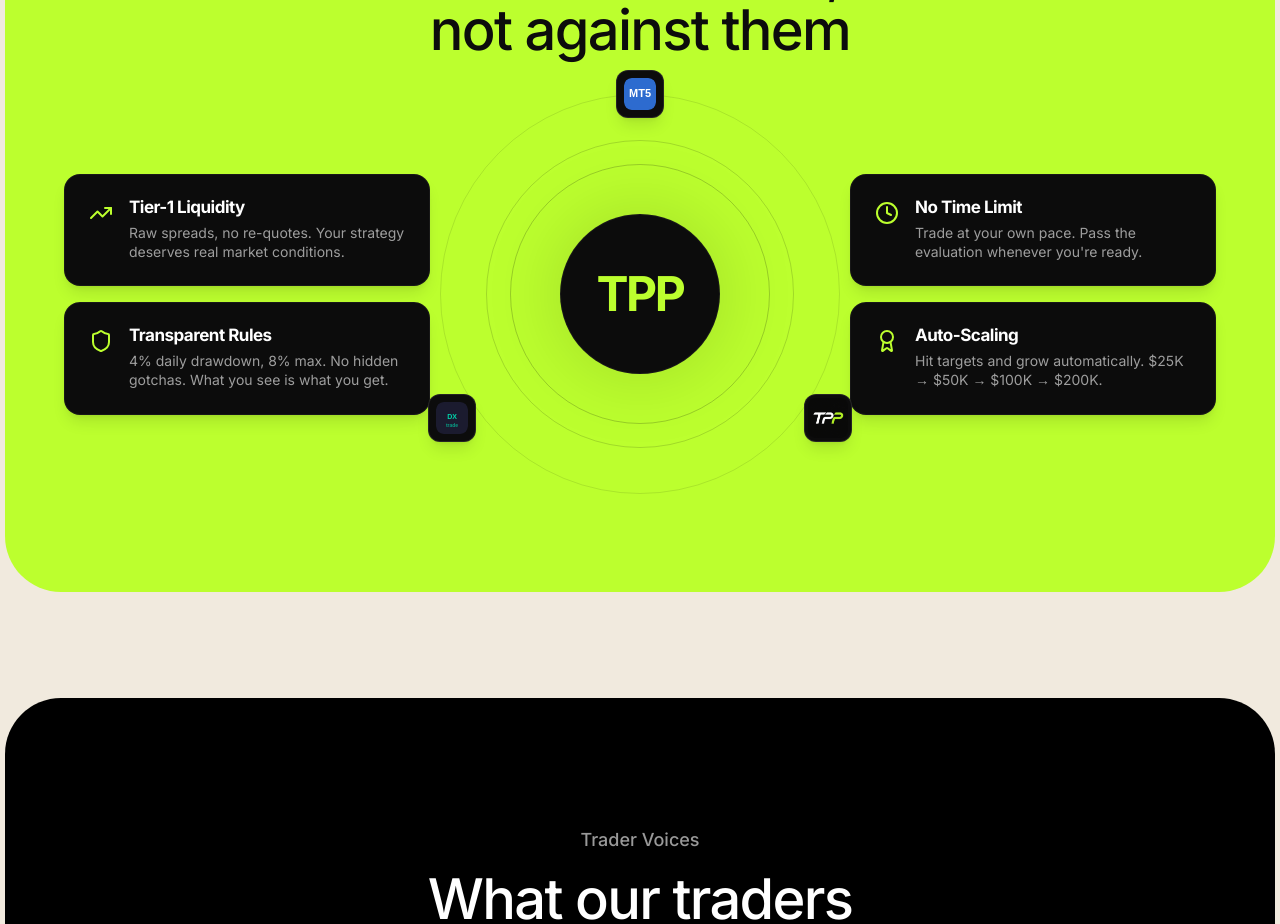
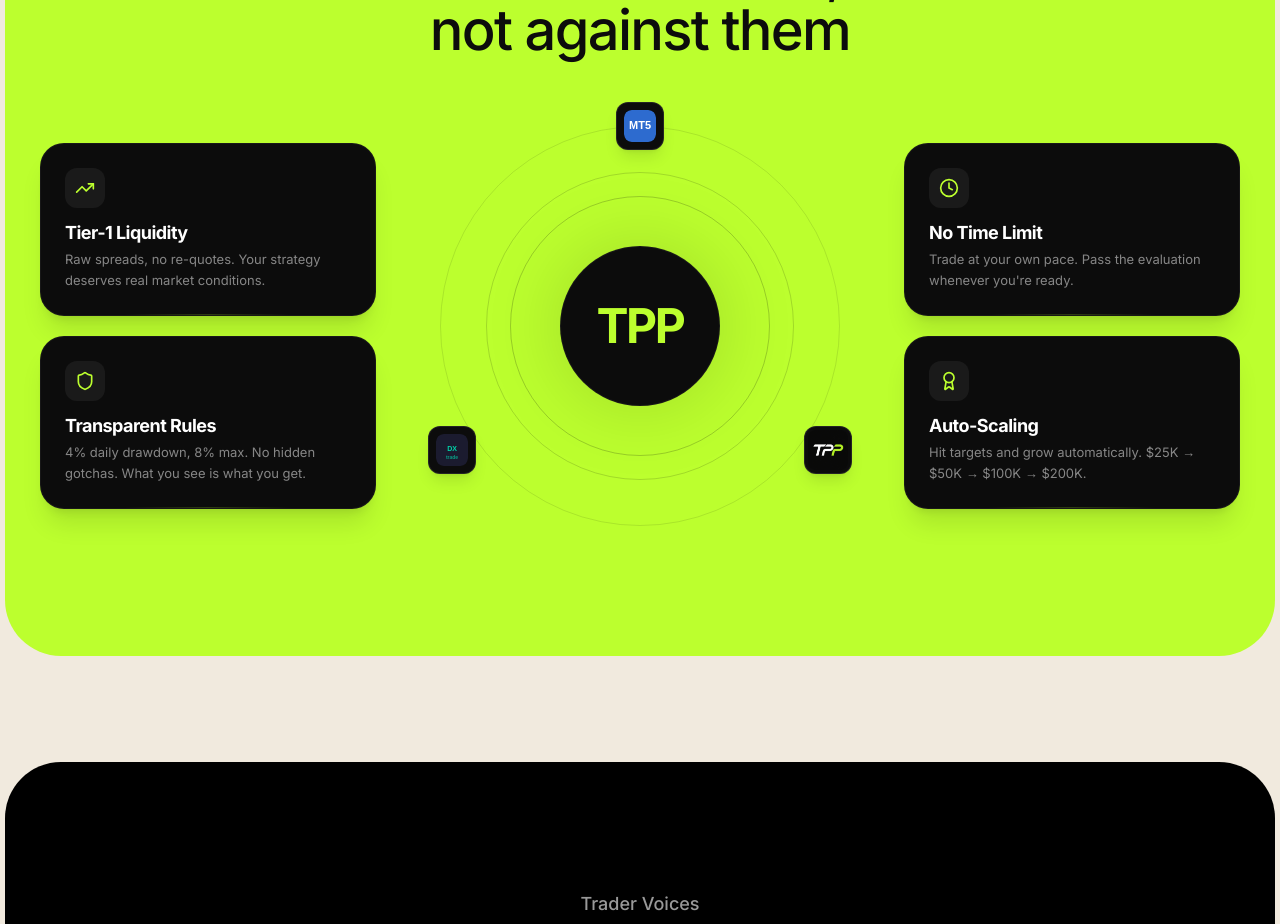
Before and after one commit to jatinkatariaaaa/thepeoplepropwebsite, a Next.js app: page /v2 in a window 1280 px wide. Shown: the part 5540-6464 px from the top of the page. Built offline with nearby package versions, Linux system fonts and the light colour scheme.

Commit message:
style: push cards to edges to prevent icon overlap, upgrade card styling to premium stat-driven design

```diff
--- a/src/app/v2/page.tsx
+++ b/src/app/v2/page.tsx
@@ -464,29 +464,32 @@ export default function V2Page() {
                 </div>
               </Reveal>
 
-              <div className="flex flex-col lg:flex-row items-center justify-between gap-6 lg:gap-10 max-w-6xl mx-auto">
-                {/* Left Column */}
-                <div className="w-full lg:w-[35%] flex flex-col gap-4">
+              <div className="flex flex-col lg:flex-row items-center justify-between gap-6 lg:gap-0 max-w-7xl mx-auto">
+                {/* Left Column — pushed to far left */}
+                <div className="w-full lg:w-[28%] flex flex-col gap-5">
                   {[
                     { icon: TrendingUp, title: "Tier-1 Liquidity", desc: "Raw spreads, no re-quotes. Your strategy deserves real market conditions." },
                     { icon: Shield, title: "Transparent Rules", desc: "4% daily drawdown, 8% max. No hidden gotchas. What you see is what you get." },
                   ].map((f, i) => (
                     <Reveal key={f.title} delay={i * 0.08}>
-                      <div className="rounded-2xl bg-[#0c0c0c] p-6 flex items-start gap-4 hover:scale-[1.02] transition-transform duration-500 border border-white/[0.05] shadow-lg">
-                        <div className="pt-0.5 shrink-0">
-                          <f.icon className="w-6 h-6 text-[#bcff2e]" strokeWidth={2} />
+                      <div className="rounded-2xl md:rounded-3xl bg-[#0c0c0c] p-5 md:p-6 hover:scale-[1.02] transition-all duration-500 border border-white/[0.05] shadow-xl relative overflow-hidden group">
+                        {/* Icon Box */}
+                        <div className="w-10 h-10 rounded-xl bg-white/[0.06] flex items-center justify-center mb-4">
+                          <f.icon className="w-5 h-5 text-[#bcff2e]" strokeWidth={2} />
                         </div>
-                        <div>
-                          <h3 className="text-[17px] font-bold text-white mb-1.5 tracking-tight">{f.title}</h3>
-                          <p className="text-white/60 text-[14px] leading-snug">{f.desc}</p>
-                        </div>
+                        {/* Title */}
+                        <h3 className="text-lg font-bold text-white mb-1.5 tracking-tight">{f.title}</h3>
+                        {/* Description */}
+                        <p className="text-white/50 text-[13px] leading-relaxed">{f.desc}</p>
+                        {/* Bottom accent line */}
+                        <div className="absolute bottom-0 left-1/2 -translate-x-1/2 w-1/2 h-[1px] bg-gradient-to-r from-transparent via-[#bcff2e]/20 to-transparent" />
                       </div>
                     </Reveal>
                   ))}
                 </div>
 
-                {/* Center Graphic */}
-                <div className="hidden lg:flex w-[30%] justify-center items-center relative">
+                {/* Center Graphic — wider space for orbit */}
+                <div className="hidden lg:flex w-[44%] justify-center items-center relative py-8">
                   <div className="relative w-[340px] h-[340px] flex items-center justify-center">
                     {/* Outer Orbit Ring with Platform Icons */}
                     <div className="absolute inset-[-30px] animate-[spin_20s_linear_infinite]">
@@ -528,21 +531,24 @@ export default function V2Page() {
                   </div>
                 </div>
 
-                {/* Right Column */}
-                <div className="w-full lg:w-[35%] flex flex-col gap-4">
+                {/* Right Column — pushed to far right */}
+                <div className="w-full lg:w-[28%] flex flex-col gap-5">
                   {[
                     { icon: Clock, title: "No Time Limit", desc: "Trade at your own pace. Pass the evaluation whenever you're ready." },
                     { icon: Award, title: "Auto-Scaling", desc: "Hit targets and grow automatically. $25K → $50K → $100K → $200K." },
                   ].map((f, i) => (
                     <Reveal key={f.title} delay={i * 0.08}>
-                      <div className="rounded-2xl bg-[#0c0c0c] p-6 flex items-start gap-4 hover:scale-[1.02] transition-transform duration-500 border border-white/[0.05] shadow-lg">
-                        <div className="pt-0.5 shrink-0">
-                          <f.icon className="w-6 h-6 text-[#bcff2e]" strokeWidth={2} />
+                      <div className="rounded-2xl md:rounded-3xl bg-[#0c0c0c] p-5 md:p-6 hover:scale-[1.02] transition-all duration-500 border border-white/[0.05] shadow-xl relative overflow-hidden group">
+                        {/* Icon Box */}
+                        <div className="w-10 h-10 rounded-xl bg-white/[0.06] flex items-center justify-center mb-4">
+                          <f.icon className="w-5 h-5 text-[#bcff2e]" strokeWidth={2} />
                         </div>
-                        <div>
-                          <h3 className="text-[17px] font-bold text-white mb-1.5 tracking-tight">{f.title}</h3>
-                          <p className="text-white/60 text-[14px] leading-snug">{f.desc}</p>
-                        </div>
+                        {/* Title */}
+                        <h3 className="text-lg font-bold text-white mb-1.5 tracking-tight">{f.title}</h3>
+                        {/* Description */}
+                        <p className="text-white/50 text-[13px] leading-relaxed">{f.desc}</p>
+                        {/* Bottom accent line */}
+                        <div className="absolute bottom-0 left-1/2 -translate-x-1/2 w-1/2 h-[1px] bg-gradient-to-r from-transparent via-[#bcff2e]/20 to-transparent" />
                       </div>
                     </Reveal>
                   ))}
```
